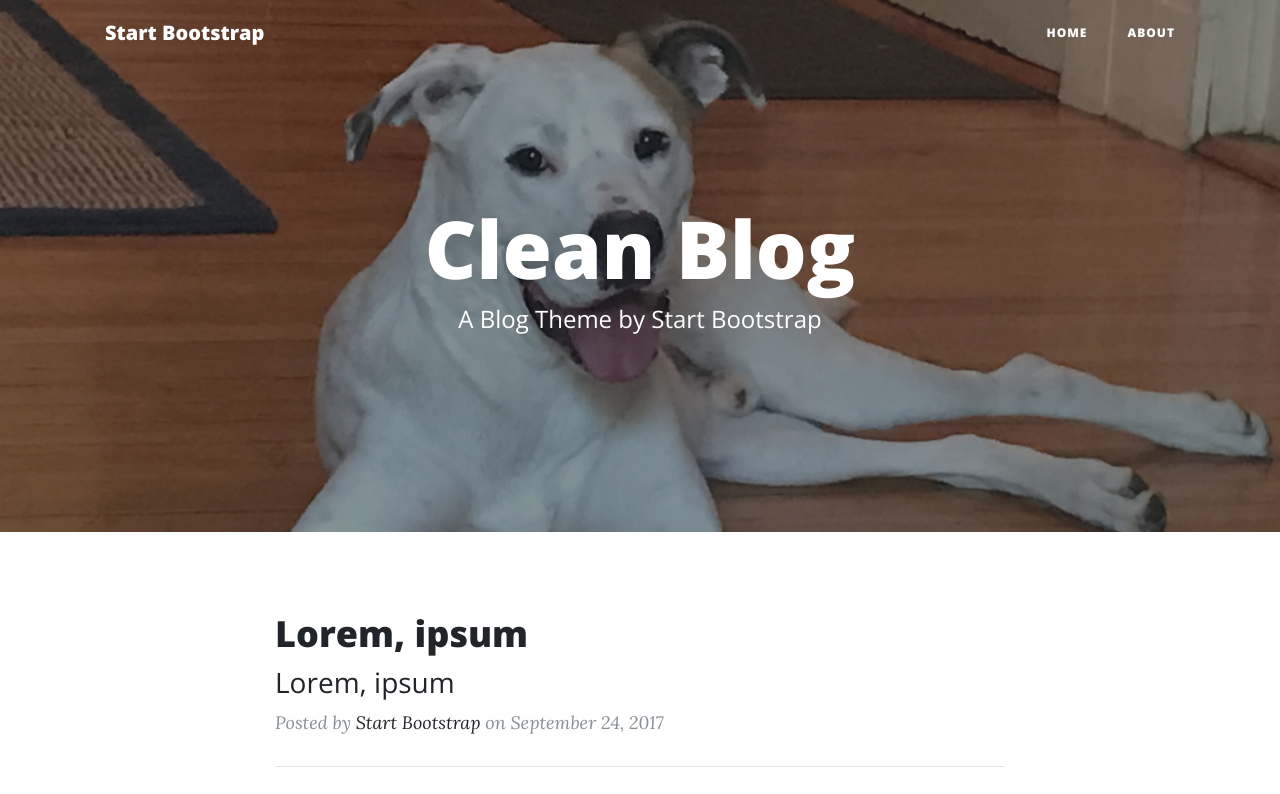
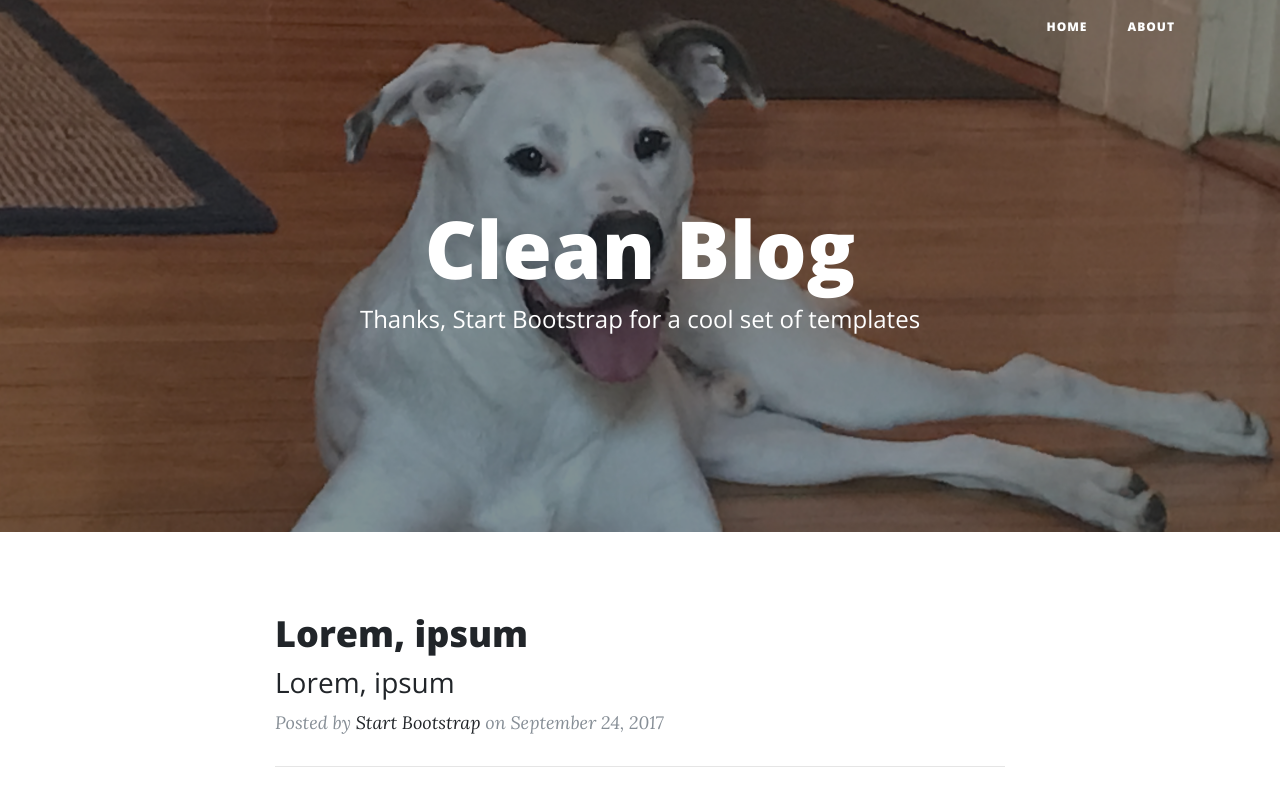
Before and after one commit to jmadden4/github.io, a website: page index.html in a window 1280 px wide. Shown: the top 794 px of the page. Drawn offline with nearby package versions, Linux system fonts and the light colour scheme.

Commit message:
updated index.html

```diff
--- a/index.html
+++ b/index.html
@@ -8,7 +8,7 @@
     <meta name="description" content="">
     <meta name="author" content="">
 
-    <title>Clean Blog - Start Bootstrap Theme</title>
+    <title>Some Blog Title</title>
 
     <!-- Bootstrap core CSS -->
     <link href="vendor/bootstrap/css/bootstrap.min.css" rel="stylesheet">
@@ -28,7 +28,7 @@
     <!-- Navigation -->
     <nav class="navbar navbar-expand-lg navbar-light fixed-top" id="mainNav">
       <div class="container">
-        <a class="navbar-brand" href="index.html">Start Bootstrap</a>
+        <a class="navbar-brand" href="index.html"></a>
         <button class="navbar-toggler navbar-toggler-right" type="button" data-toggle="collapse" data-target="#navbarResponsive" aria-controls="navbarResponsive" aria-expanded="false" aria-label="Toggle navigation">
           Menu
           <i class="fa fa-bars"></i>
@@ -60,7 +60,7 @@
           <div class="col-lg-8 col-md-10 mx-auto">
             <div class="site-heading">
               <h1>Clean Blog</h1>
-              <span class="subheading">A Blog Theme by Start Bootstrap</span>
+              <span class="subheading">Thanks, Start Bootstrap for a cool set of templates</span>
             </div>
           </div>
         </div>
```
